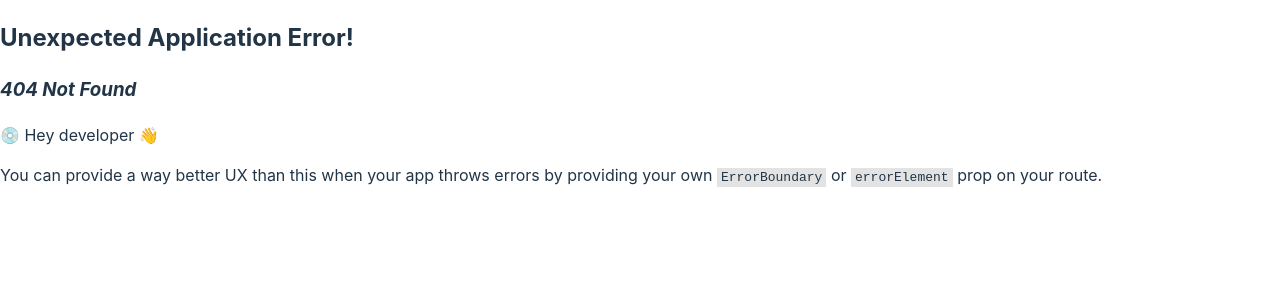
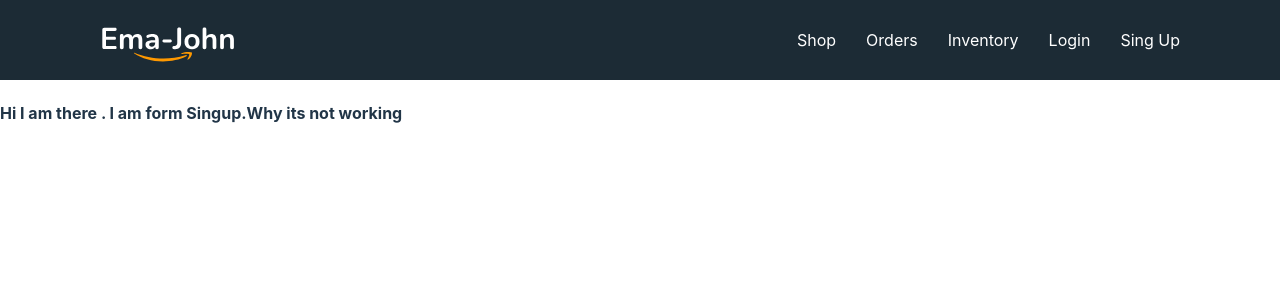
Before and after one commit to mominulhouqe/Ema-John-Shopping, a React (Vite) app: page /singup in a window 1280 px wide. Before the commit this address had no page. Shown: the top 300 px of the page. Built offline with nearby package versions, Linux system fonts and the light colour scheme.

Commit message:
updatedd

```diff
--- a/src/components/Header/Header.jsx
+++ b/src/components/Header/Header.jsx
@@ -12,6 +12,7 @@ const Header = () => {
                 <Link to="/orders">Orders</Link>
                 <Link to="/inventory">Inventory</Link>
                 <Link to="/login">Login</Link>
+                <Link to="/singup">Sing Up</Link>
             </div>
         </nav>
     );
--- a/src/components/Login/Login.jsx
+++ b/src/components/Login/Login.jsx
@@ -3,7 +3,7 @@ import React from 'react';
 const Login = () => {
     return (
         <div>
-            <h2>Login coming sooon</h2>
+            <h2>Login coming sooon hi </h2>
         </div>
     );
 };
--- /dev/null
+++ b/src/components/SingUp/Singup.jsx
@@ -0,0 +1,11 @@
+import React from 'react';
+
+const SingUP = () => {
+    return (
+        <div>
+            <h4>Hi I am there . I am form Singup.Why its not working  </h4>
+        </div>
+    );
+};
+
+export default SingUP;
```
Also changed, not shown: src/main.jsx (+7 -1 lines), src/components/SingUp/Singup.css (added).
